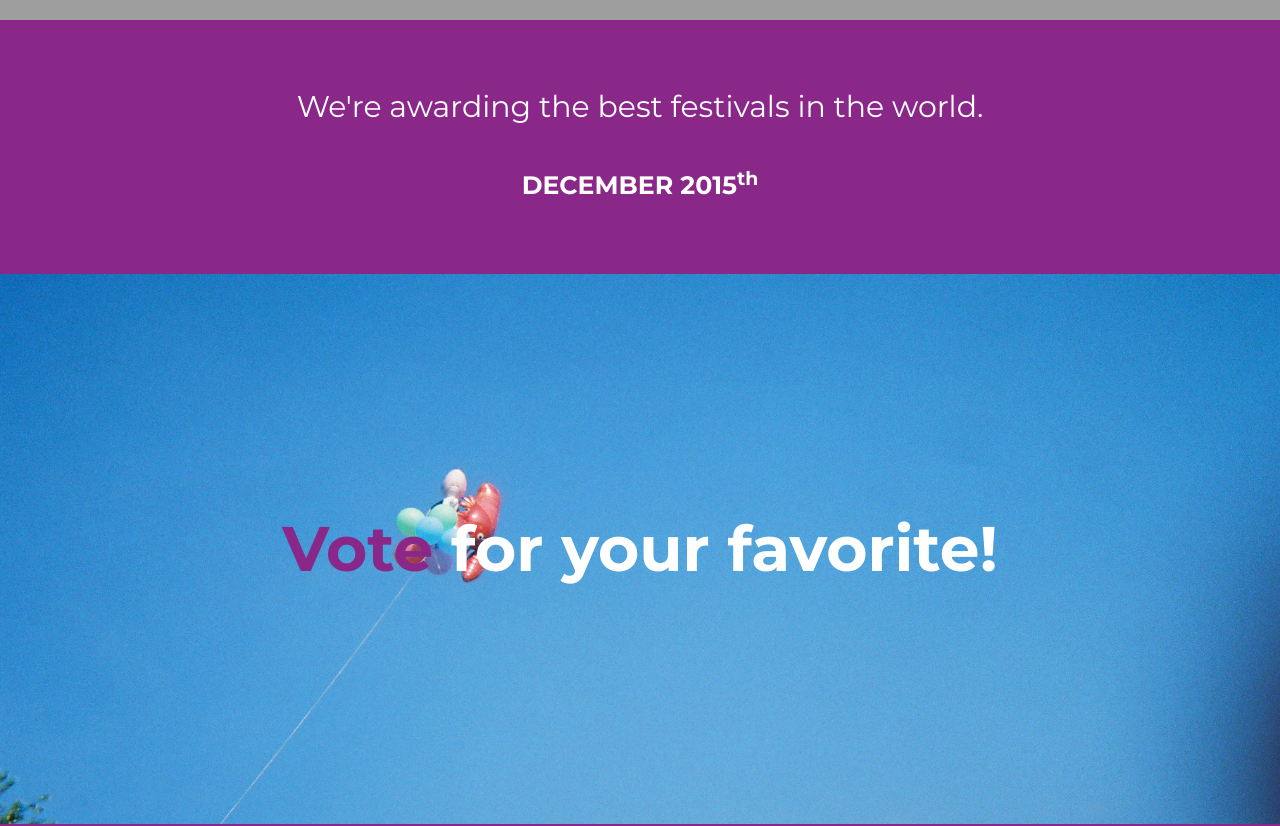
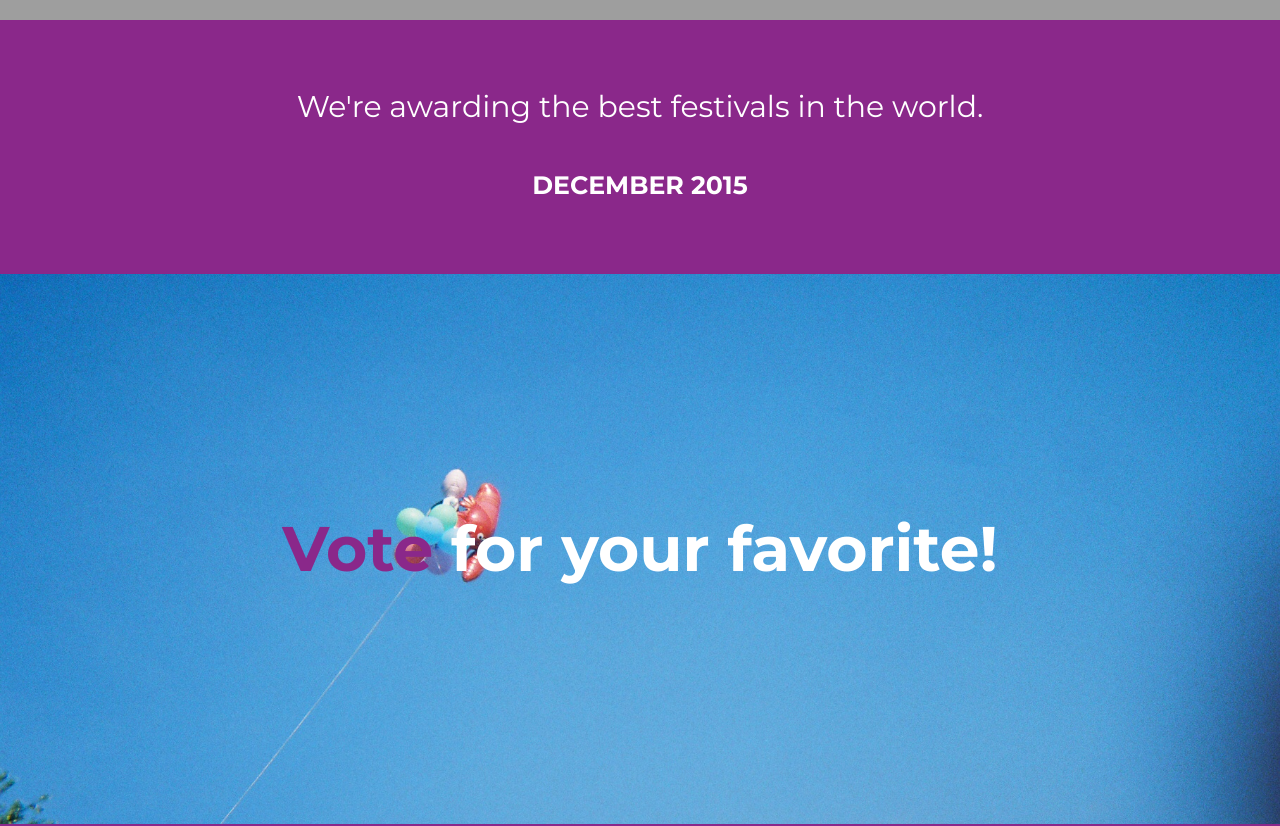
Before and after one commit to jorgerdz/festies, a plain HTML site: page index.html in a window 1280 px wide. Shown: the part 780-1606 px from the top of the page. Drawn offline with Linux system fonts and the light colour scheme; grey boxes are pictures that could not be loaded.

Commit message:
Deleting "TH"

```diff
--- a/index.html
+++ b/index.html
@@ -43,7 +43,7 @@
             <div class="row">
                 <div class="col-lg-12 text-center">
                     <h2>We're awarding the best festivals in the world.</h2>
-                    <p class="lead">DECEMBER 2015<sup>th</sup></p>
+                    <p class="lead">DECEMBER 2015</p>
                 </div>
             </div>
             <!-- /.row -->
```
